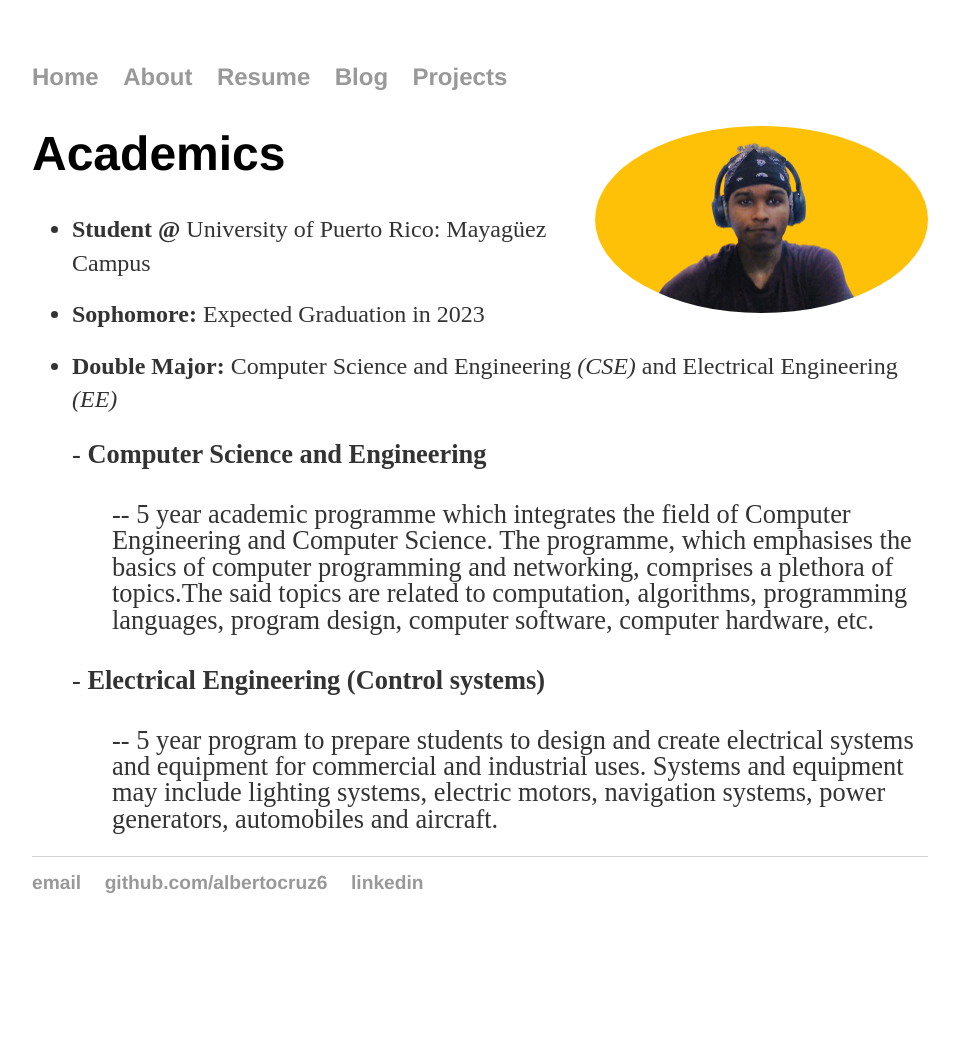
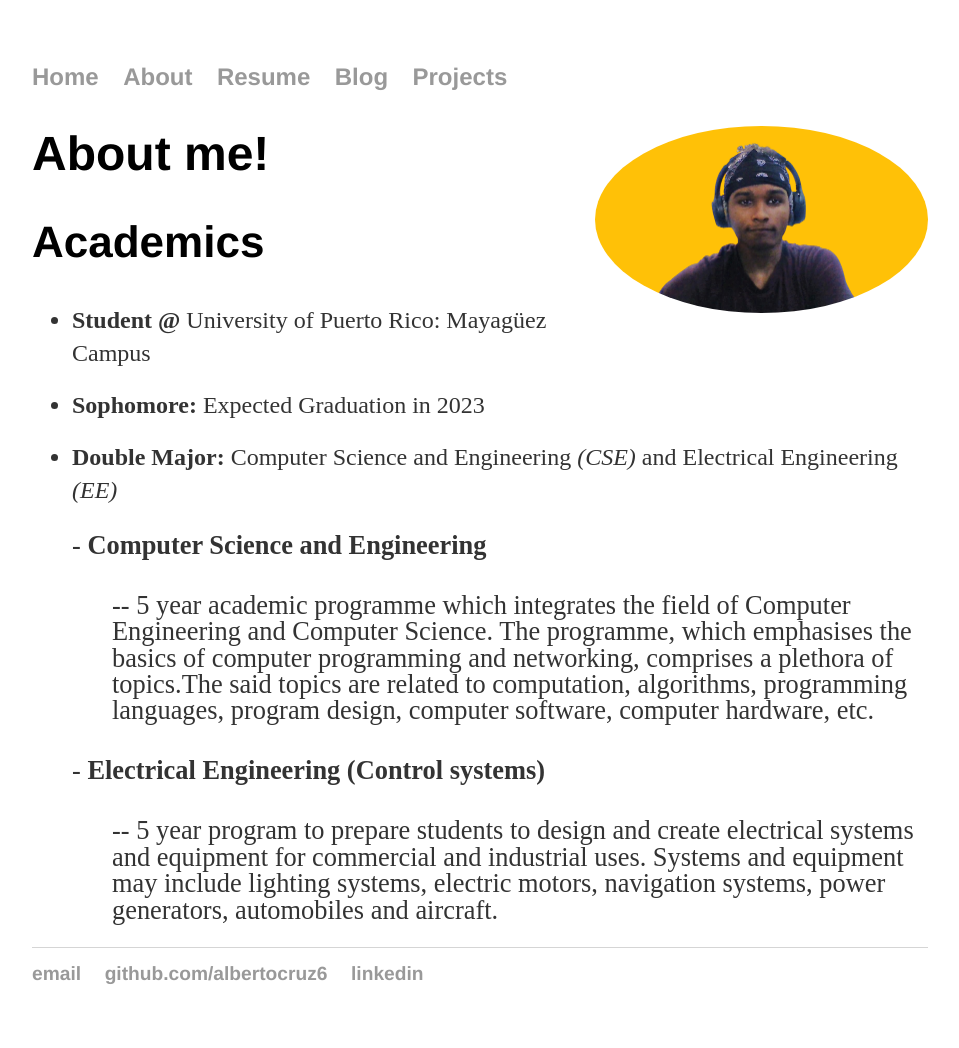
Before and after one commit to albertocruz6/albertocruz6.github.io, a Jekyll site: the page built from about/index.html, in a window 1280 px wide. Shown: the whole page, without its empty margins (160-1119 px from the left). Built offline with Jekyll 4.4.1, drawn with Linux system fonts in a browser that asks for light colours; before the commit the page ends 957 px from its top, so only the background shows below that.

Commit message:
Update index.html

```diff
--- a/about/index.html
+++ b/about/index.html
@@ -29,8 +29,8 @@ dd {
    	color: #333;
 	}
 </style>
-
-<h1>Academics</h1>
+<h1>{{ page.title }}</h1>
+<h2>Academics</h2>
 <ul>
   <li><b>Student @</b> University of Puerto Rico: Mayagüez Campus </li>
   <br>
```
